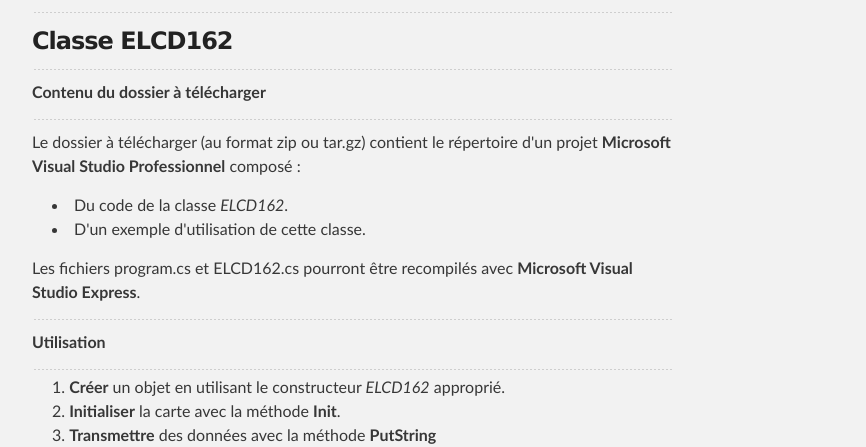
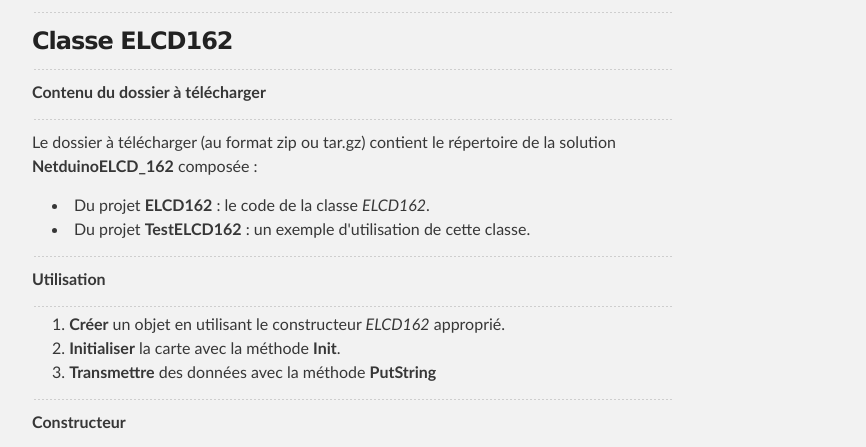
Before and after one commit to WebGE/ELCD162, a plain HTML site: page index.html in a window 1280 px wide. Shown: the part 1845-2292 px from the top of the page, without its empty margins (288-1154 px from the left). Drawn offline with Linux system fonts and the light colour scheme.

Commit message:
Mise à jour

```diff
--- a/index.html
+++ b/index.html
@@ -71,12 +71,11 @@
 <hr/>
 <p><strong>Contenu du dossier à télécharger</strong></p>
 <hr/>
-<p> Le dossier à télécharger (au format zip ou tar.gz) contient le répertoire d'un projet <strong>Microsoft Visual Studio Professionnel</strong> composé : </p>
+<p> Le dossier à télécharger (au format zip ou tar.gz) contient le répertoire de la solution <strong>NetduinoELCD_162</strong> composée : </p>
 <ul>
-	<li>Du code de la classe <em>ELCD162</em>.</li>
-	<li>D'un exemple d'utilisation de cette classe.</li>
+	<li>Du projet <strong>ELCD162</strong> : le code de la classe <em>ELCD162</em>.</li>
+	<li>Du projet <strong>TestELCD162</strong> : un exemple d'utilisation de cette classe.</li>
 </ul>
-<p> Les fichiers program.cs et ELCD162.cs pourront être recompilés avec <strong>Microsoft Visual Studio Express</strong>.</p>
 <hr/>
 <p><strong>Utilisation</strong></p>
 <hr/>
```
